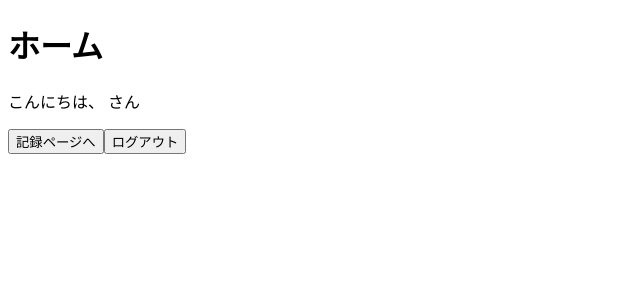
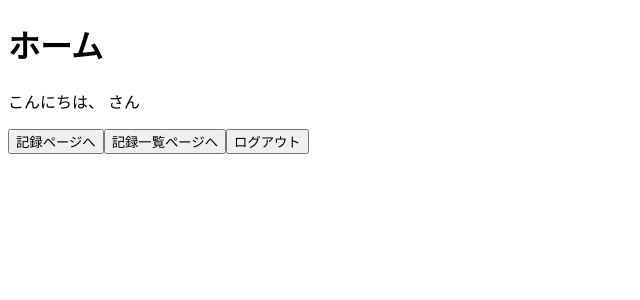
Before and after one commit to OkadaMiki/tokufuku, a Next.js app: page /home in a window 1280 px wide. Shown: the top 300 px of the page, without its empty margins (0-640 px from the left). Built offline with nearby package versions, Linux system fonts and the light colour scheme; no server answers; the database is empty; sample sign-in values are in the browser's storage.

Commit message:
テストファイル削除

```diff
--- a/src/app/home/page.tsx
+++ b/src/app/home/page.tsx
@@ -32,6 +32,11 @@ export default function HomePage() {
                     color="green"
                 />
                 <PrimaryButton
+                    text="記録一覧ページへ"
+                    onClick={() => router.push('/list')}
+                    color="green"
+                />
+                <PrimaryButton
                     text="ログアウト"
                     onClick={handleLogout}
                     color="red"
```
Also changed, not shown: src/app/develop/test2.txt (deleted).
